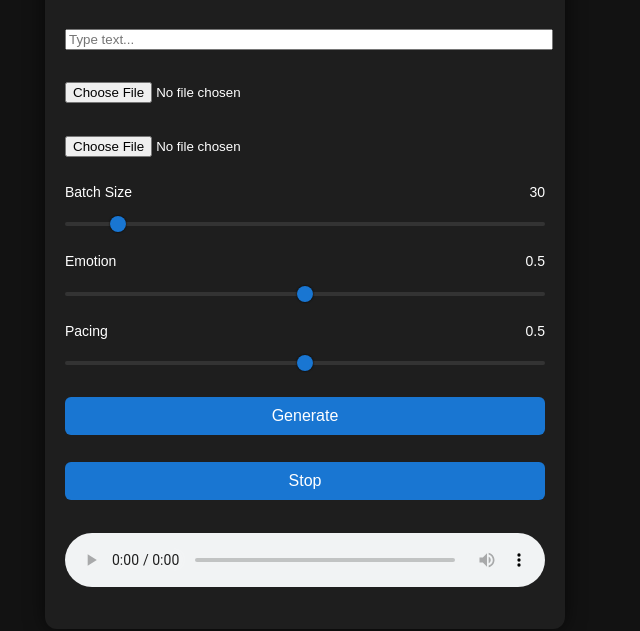
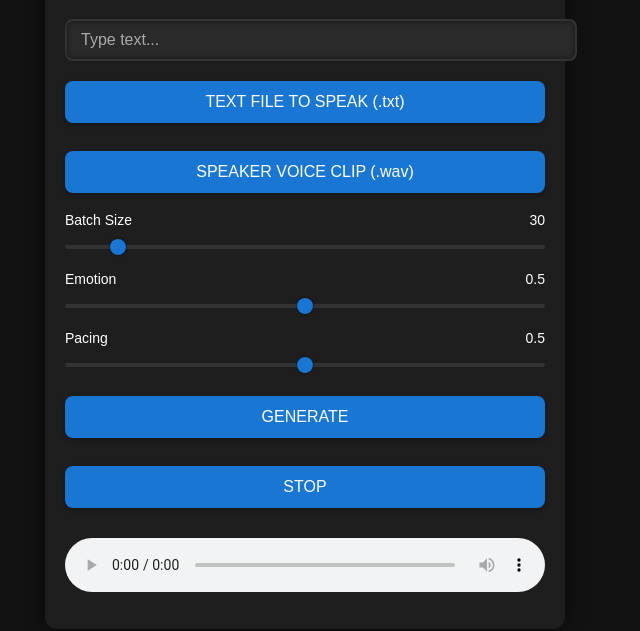
Before and after one commit to TheJoshCode/VoiceBox, a plain HTML site: page frontend/index.html in a window 1280 px wide. Shown: the part 111-742 px from the top of the page, without its empty margins (335-975 px from the left). Drawn offline with Linux system fonts and the light colour scheme.

Commit message:
ui changes lol

```diff
--- a/frontend/index.html
+++ b/frontend/index.html
@@ -34,26 +34,62 @@
       margin: 0 0 10px;
     }
 
-    input[type="file"],
-    input[type="text"],
+    input[type="text"] {
+      width: 100%;
+      padding: 10px 14px;
+      background-color: #2a2a2a;
+      border: 2px solid #333;
+      border-radius: 8px;
+      color: white;
+      font-size: 16px;
+      box-shadow: inset 0 0 5px rgba(0, 0, 0, 0.5);
+      transition: border-color 0.2s ease, box-shadow 0.2s ease;
+    }
+
+    input[type="text"]::placeholder {
+      color: #aaa;
+    }
+
+    input[type="text"]:focus {
+      outline: none;
+      border-color: #1976d2;
+      box-shadow: 0 0 4px #1976d2;
+    }
+
     input[type="range"] {
       width: 100%;
       margin: 5px 0 10px;
     }
 
-    button {
+    button,
+    .file-btn {
       background-color: #1976d2;
       color: white;
       border: none;
-      padding: 10px;
-      margin: 5px 0;
+      padding: 12px;
+      margin: 8px 0;
       cursor: pointer;
-      border-radius: 6px;
+      border-radius: 8px;
       font-size: 16px;
+      font-weight: 500;
+      transition: background-color 0.2s ease, transform 0.1s ease;
+      box-shadow: 0 2px 4px rgba(0, 0, 0, 0.3);
+      text-align: center;
     }
 
-    button:hover {
+    button:hover,
+    .file-btn:hover {
       background-color: #1565c0;
+    }
+
+    button:active,
+    .file-btn:active {
+      transform: scale(0.98);
+      background-color: #0d47a1;
+    }
+
+    .file-btn input[type="file"] {
+      display: none;
     }
 
     .slider-label {
@@ -72,6 +108,7 @@
       margin-top: 5px;
       color: #aaa;
     }
+
     input[type="range"] {
       -webkit-appearance: none;
       height: 4px;
@@ -107,8 +144,15 @@
 
     <input type="text" id="text" placeholder="Type text..." />
 
+    <label class="file-btn">
+      TEXT FILE TO SPEAK (.txt)
       <input type="file" id="file" accept=".txt" />
+    </label>
+
+    <label class="file-btn">
+      SPEAKER VOICE CLIP (.wav)
       <input type="file" id="audio" accept=".wav" />
+    </label>
 
     <div class="slider-label">
       <label>Batch Size</label>
@@ -128,8 +172,8 @@
     </div>
     <input type="range" id="cfg" min="0" max="1" step="0.01" value="0.5" />
 
-    <button onclick="generate()">Generate</button>
-    <button onclick="stop()">Stop</button>
+    <button onclick="generate()">GENERATE</button>
+    <button onclick="stop()">STOP</button>
 
     <audio id="player" controls></audio>
     <div class="status" id="status"></div>
```
Also changed, not shown: 3 other files. Lines whose indentation alone changed are shown as unchanged.
